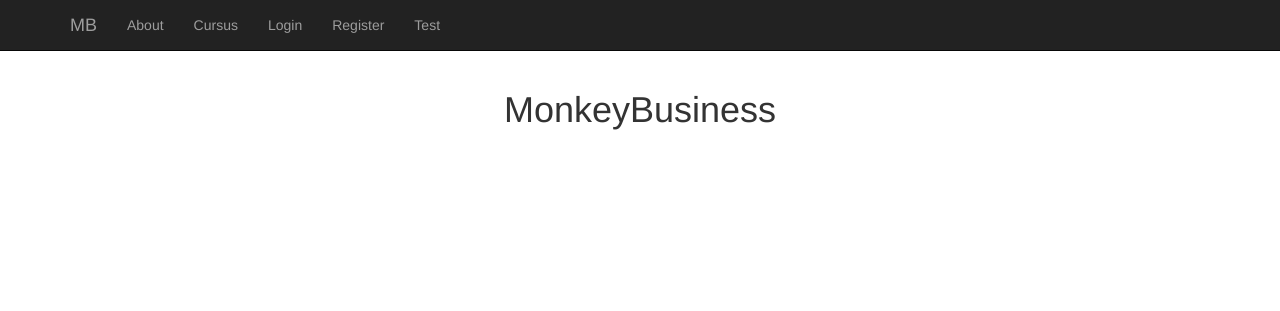
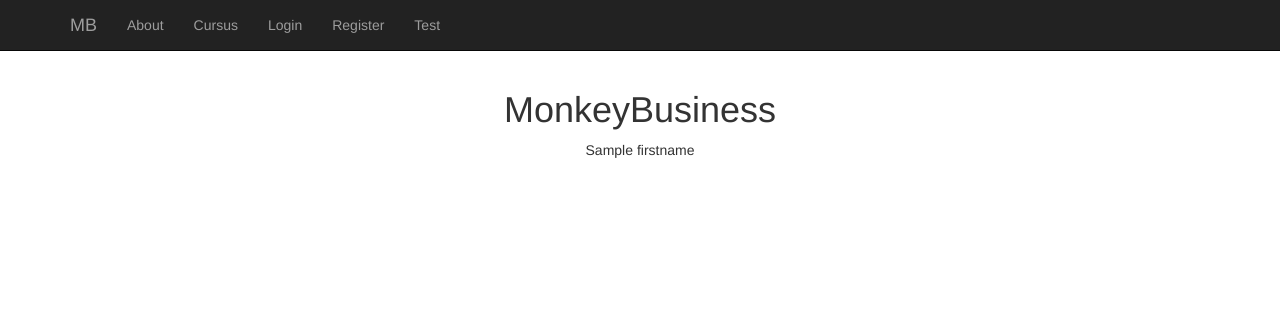
Before and after one commit to dennisslimmers/MonkeyBusiness, a Django app: template templates/index.html in a window 1280 px wide. Shown: the top 311 px of the page. Run offline with Django 3.2, Linux system fonts and the light colour scheme; the template is opened without the code that fills it: most values are stand-ins (such as "Sample title", 1, 10 or a date in 2020); some libraries are stand-ins or nearby versions.

Commit message:
Fixxed syntax error in views.py

```diff
--- a/login/views.py
+++ b/login/views.py
@@ -9,8 +9,8 @@ def index(request):
 def create(request):
     if request.method == "POST":
         print(request.POST)
-        print("test ")
-        firstname = request.POSTs
+        print("test")
+        firstname = request.POST
         return render(request, "index.html", {"firstname": firstname})
     else:
         return redirect("/")
--- a/templates/index.html
+++ b/templates/index.html
@@ -4,6 +4,7 @@
         <div class="row">
             <div class="col-lg-12 text-center">
                 <h1>MonkeyBusiness</h1>
+                {{ firstname }}
             </div>
         </div>
         <!-- /.row -->
```
